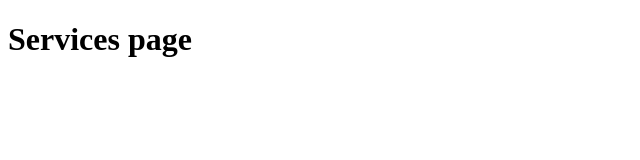
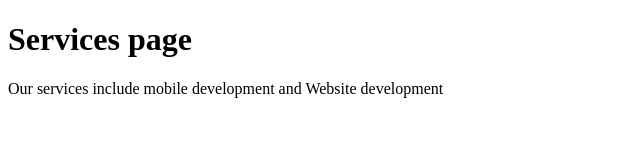
Before and after one commit to umbereye27/GitExerciseSolutions, a plain HTML site: page service.html in a window 1280 px wide. Shown: the whole page, without its empty margins (0-640 px from the left). Drawn offline with Linux system fonts and the light colour scheme.

Commit message:
Changes on services.html with more services infomation

```diff
--- a/service.html
+++ b/service.html
@@ -7,5 +7,6 @@
 </head>
 <body>
     <h1>Services page</h1>
+    <p>Our services include mobile development and Website development</p>
 </body>
 </html>
```
